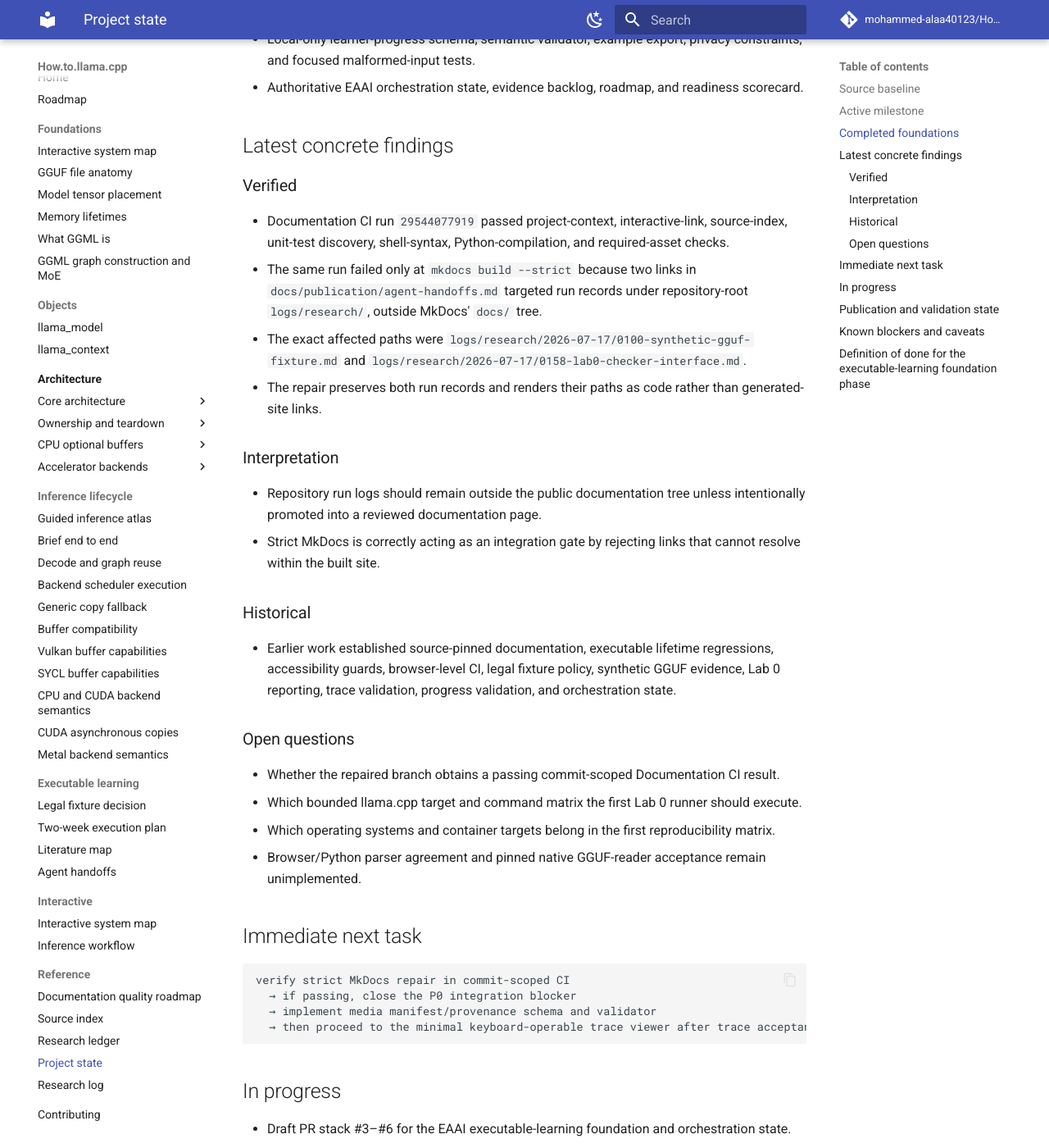
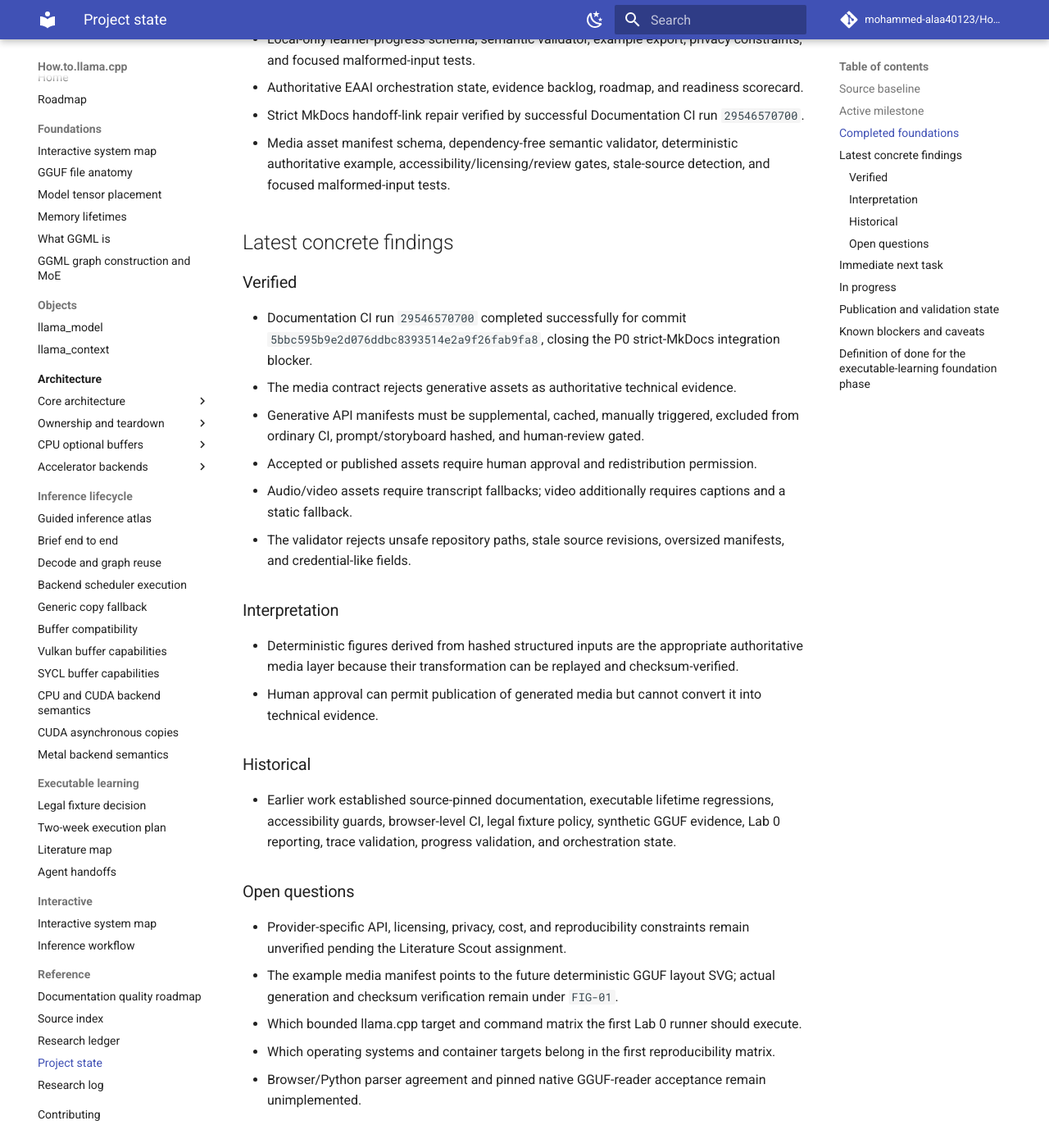
Before and after one commit to mohammed-alaa40123/How.to.llama.cpp, an MkDocs documentation site: the page built from docs/reference/project-state.md, in a window 1280 px wide and 1400 px high, scrolled down 1558 px. Shown: the whole window at 82% size. Built offline with MkDocs 1.6.1 and Material for MkDocs 9.7.7, drawn with Linux system fonts in a browser that asks for light colours; comment, search, counter and statistics services are not loaded; some of the changed text lies outside the part shown.

Commit message:
Record media manifest validation increment

````diff
--- a/docs/reference/project-state.md
+++ b/docs/reference/project-state.md
@@ -35,20 +35,24 @@
 - Executable-trace schema, authored GGUF-loading sample, semantic validator, and focused malformed-input tests.
 - Local-only learner-progress schema, semantic validator, example export, privacy constraints, and focused malformed-input tests.
 - Authoritative EAAI orchestration state, evidence backlog, roadmap, and readiness scorecard.
+- Strict MkDocs handoff-link repair verified by successful Documentation CI run `29546570700`.
+- Media asset manifest schema, dependency-free semantic validator, deterministic authoritative example, accessibility/licensing/review gates, stale-source detection, and focused malformed-input tests.
 
 ## Latest concrete findings
 
 ### Verified
 
-- Documentation CI run `29544077919` passed project-context, interactive-link, source-index, unit-test discovery, shell-syntax, Python-compilation, and required-asset checks.
-- The same run failed only at `mkdocs build --strict` because two links in `docs/publication/agent-handoffs.md` targeted run records under repository-root `logs/research/`, outside MkDocs' `docs/` tree.
-- The exact affected paths were `logs/research/2026-07-17/0100-synthetic-gguf-fixture.md` and `logs/research/2026-07-17/0158-lab0-checker-interface.md`.
-- The repair preserves both run records and renders their paths as code rather than generated-site links.
+- Documentation CI run `29546570700` completed successfully for commit `5bbc595b9e2d076ddbc8393514e2a9f26fab9fa8`, closing the P0 strict-MkDocs integration blocker.
+- The media contract rejects generative assets as authoritative technical evidence.
+- Generative API manifests must be supplemental, cached, manually triggered, excluded from ordinary CI, prompt/storyboard hashed, and human-review gated.
+- Accepted or published assets require human approval and redistribution permission.
+- Audio/video assets require transcript fallbacks; video additionally requires captions and a static fallback.
+- The validator rejects unsafe repository paths, stale source revisions, oversized manifests, and credential-like fields.
 
 ### Interpretation
 
-- Repository run logs should remain outside the public documentation tree unless intentionally promoted into a reviewed documentation page.
-- Strict MkDocs is correctly acting as an integration gate by rejecting links that cannot resolve within the built site.
+- Deterministic figures derived from hashed structured inputs are the appropriate authoritative media layer because their transformation can be replayed and checksum-verified.
+- Human approval can permit publication of generated media but cannot convert it into technical evidence.
 
 ### Historical
 
@@ -56,7 +60,8 @@
 
 ### Open questions
 
-- Whether the repaired branch obtains a passing commit-scoped Documentation CI result.
+- Provider-specific API, licensing, privacy, cost, and reproducibility constraints remain unverified pending the Literature Scout assignment.
+- The example media manifest points to the future deterministic GGUF layout SVG; actual generation and checksum verification remain under `FIG-01`.
 - Which bounded llama.cpp target and command matrix the first Lab 0 runner should execute.
 - Which operating systems and container targets belong in the first reproducibility matrix.
 - Browser/Python parser agreement and pinned native GGUF-reader acceptance remain unimplemented.
@@ -64,16 +69,16 @@
 ## Immediate next task
 
 ```text
-verify strict MkDocs repair in commit-scoped CI
-  → if passing, close the P0 integration blocker
-  → implement media manifest/provenance schema and validator
-  → then proceed to the minimal keyboard-operable trace viewer after trace acceptance
+obtain commit-scoped CI for the media manifest contract
+  → if passing, mark MEDIA-01 evidenced
+  → implement FIG-01 deterministic GGUF layout generation
+  → then proceed to the minimal keyboard-operable trace viewer after TRACE-02 acceptance
 ```
 
 ## In progress
 
-- Draft PR stack #3–#6 for the EAAI executable-learning foundation and orchestration state.
-- Strict MkDocs repair branch based on PR #6.
+- Draft PR stack #3–#7 for the EAAI executable-learning foundation and orchestration state.
+- Media manifest/provenance validation branch based on PR #7.
 - Current-tree regeneration and sanitizer validation of the CPU_REPACK lifetime candidate.
 - Manual/upstream submission of the reviewed 46-release OpenCL ownership correction; GitHub App write access to upstream is blocked.
 - Source-index regeneration with pinned line-aware symbol inventory.
@@ -82,13 +87,15 @@
 
 ## Publication and validation state
 
-- `docs/publication/orchestrator-state.md` and `docs/publication/evidence-backlog.md` are now authoritative on the stacked branch.
-- The current P0 assignment is strict MkDocs repair; viewer and media feature expansion remain blocked until commit-scoped CI passes.
-- No external source, participant data, model, telemetry, credential, paid API call, or manuscript prose was introduced in this increment.
+- `docs/publication/orchestrator-state.md` and `docs/publication/evidence-backlog.md` are authoritative on the stacked branch.
+- `CI-01` is evidenced by successful run `29546570700`.
+- `MEDIA-01` is implemented and awaiting commit-scoped CI on its final branch head.
+- No participant data, model, telemetry, credential, paid API call, generated media output, or manuscript prose was introduced in this increment.
 
 ## Known blockers and caveats
 
-- **CI closure:** the link repair is committed, but a passing workflow result for the final branch head is still required.
+- **Media CI closure:** the contract is committed, but a passing workflow result for the final branch head is still required.
+- **Provider selection:** no generated-media provider may be selected until the Literature Scout verifies current official constraints.
 - **Lab 0 runner:** the interface is defined, but no platform-specific build command runner exists yet.
 - **Browser agreement:** no browser parser yet proves agreement with the Python golden output.
 - **Native acceptance:** the synthetic file is a format-teaching fixture and is not claimed to be a valid inference model.
````
Also changed, not shown: other parts of docs/reference/project-state.md (+1 -1 lines).
